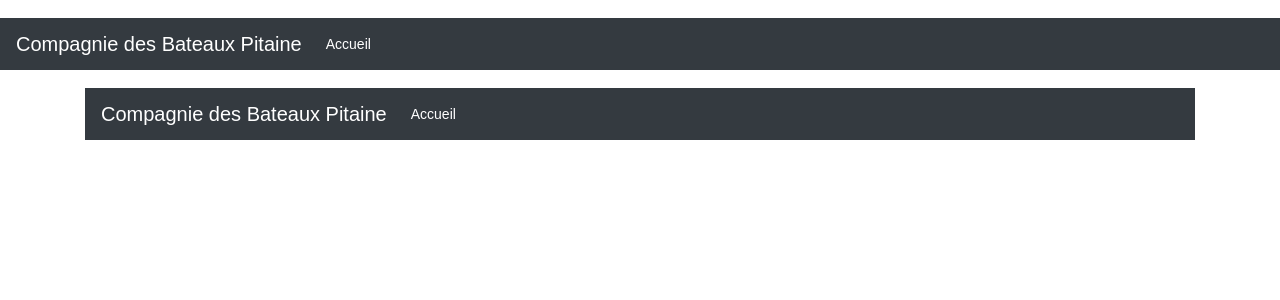
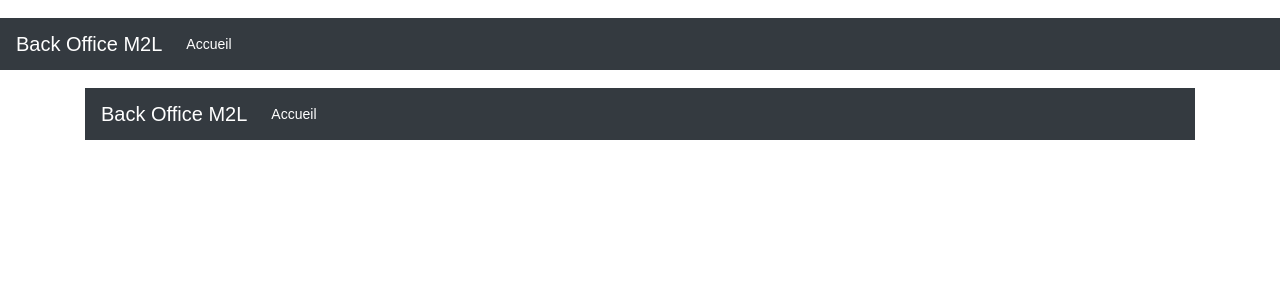
Before and after one commit to jovan-subasic/PPE-GestSalleInfo_Subasic_Roustan, a PHP site: template vue/menu.php in a window 1280 px wide. Shown: the top 300 px of the page. Run offline with PHP 8.4, Linux system fonts and the light colour scheme; the template is opened without the code that fills it, so the values that code supplies are empty; some libraries are stand-ins or nearby versions.

Commit message:
Update menu.php

```diff
--- a/vue/menu.php
+++ b/vue/menu.php
@@ -1,5 +1,5 @@
 <nav class="navbar navbar-expand-lg navbar-dark bg-dark">
-  <a class="navbar-brand" href="./?action=accueil">Compagnie des Bateaux Pitaine</a>
+  <a class="navbar-brand" href="./?action=accueil">Back Office M2L</a>
   <button class="navbar-toggler" type="button" data-toggle="collapse" data-target="#navbarNav" aria-controls="navbarNav" aria-expanded="false" aria-label="Toggle navigation">
     <span class="navbar-toggler-icon"></span>
   </button>
```
